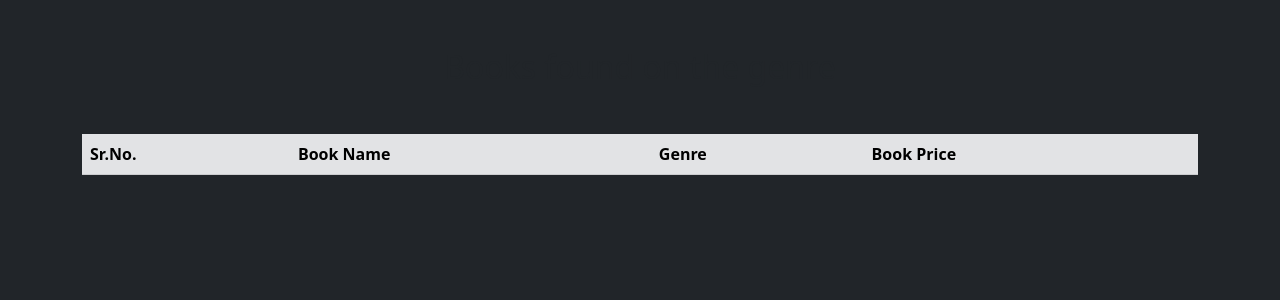
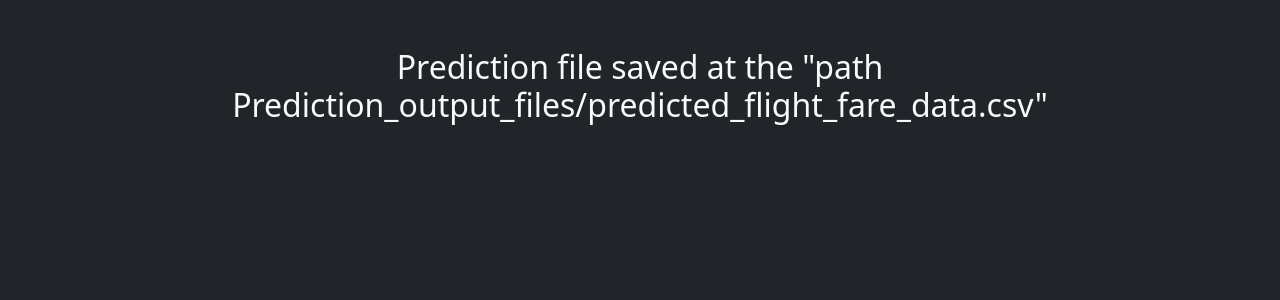
Before and after one commit to shivamshinde123/flight-fare-prediction, a Flask app: template templates/results.html in a window 1280 px wide. Shown: the part 56-356 px from the top of the page. Run offline with Flask 2, Linux system fonts and the light colour scheme; the template is opened without the code that fills it, so the values that code supplies are empty; some libraries are stand-ins or nearby versions.

Commit message:
added a route for results html page and linked it to preditions route

```diff
--- a/templates/index.html
+++ b/templates/index.html
@@ -12,7 +12,7 @@
         <h3 class="left m-5 text-light bg-dark">Please enter the link to the folder in which prediction file is present:</h3>
         <form action="/predictions" method="post">
             <div class="form-floating mb-3 rounded border-dark">
-                <input type="text" class="form-control" id="folderpath" placeholder="Filepath here">
+                <input type="text" class="form-control" id="folderpath" name="folderpath" placeholder="Filepath here">
                 <label for="folderpath">Filepath here</label>
               </div><br>
             <button type="submit" class="btn btn-light btn-lg mt-3">Submit</button>
--- a/templates/results.html
+++ b/templates/results.html
@@ -2,34 +2,5 @@
 
 {% block content %}
 <div class="container">
-    <h2 class="text-center mt-5">Books found on the genre {{ genre }}</h2>
-</div>
-<div class="container">
-    <table class="table table-secondary table-striped table-hover mt-5">
-        <thead>
-            <tr>
-                <th>Sr.No.</th>
-                <th>Book Name</th>
-                <th>Genre</th>
-                <th>Book Price</th>
-            </tr>
-        </thead>
-
-        <tbody>
-            {% for book in book_details: %}
-            <tr>
-                <!--Using the index position of book element inside the book_details list to add rows to the table-->
-                <td>{{ book_details.index(book) + 1}}</td>
-                <td>{{ book['Book Name'] }}</td>
-                <td>{{ genre }}</td>
-                <td>{{ book['Book Price'] }}</td>
-            </tr>
-            {% endfor %}
-        </tbody>
-    </table>
-
-</div>
-
-
-
+    <h2 class="text-center text-light mt-5">Prediction file saved at the "path Prediction_output_files/predicted_flight_fare_data.csv"</h2>
 {% endblock %}
```
